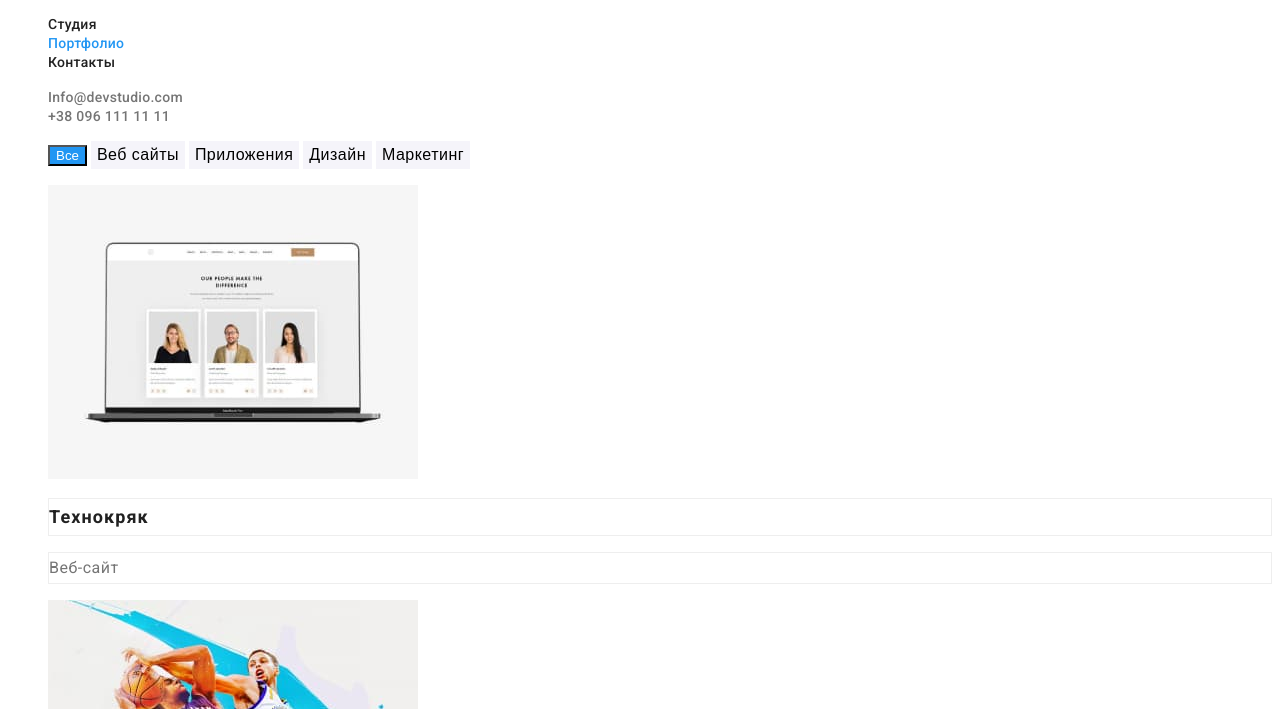
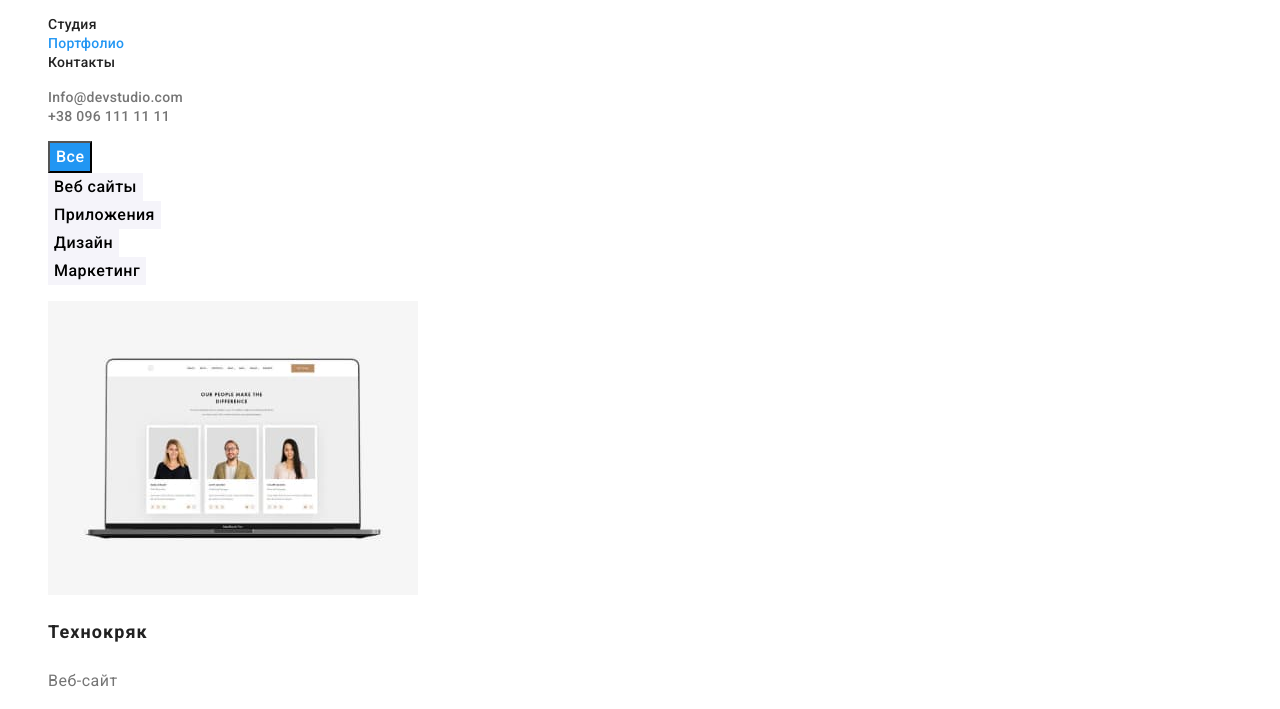
Before and after one commit to TkachikNataly/goit-markup-hw-02, a plain HTML site: page porfolio.html in a window 1280 px wide. Shown: the part 41-750 px from the top of the page. Drawn offline with Linux system fonts and the light colour scheme.

Commit message:
DZ2 Finish 3

```diff
--- a/css/style.css
+++ b/css/style.css
@@ -1,19 +1,17 @@
 :root {
-    --heading-color: #ffffff;
-    --title-color: #212121;
     --title-secondary-color: #212121;
     --primary-text-color: #757575;
     --accent-color: #2196F3;
     --lite-text-color: #ffffff;
     --logo-color: #000000;
     --background-section: #F5F4FA;
-    --background-item: #ffffff;
-    --background-accent: #2196F3;
+    --section-color: #2F303A;
+    --border-color: #EEEEEE;
     }
 body {
     font-family: "Roboto", sans-serif;
     color: var(--title-secondary-color);
-    background-color: var(--background-item);
+    background-color: var(--lite-text-color);
 }
 .list {
     list-style: none;
@@ -47,7 +45,7 @@ text-decoration: none;
     font-size: 14px;
     line-height: 1.14;
     letter-spacing: 0.02em;
-    color: var(--title-color);
+    color: var(--title-secondary-color);
 }
 .current {
     color: var(--accent-color);
@@ -64,7 +62,7 @@ text-decoration: none;
     color: var(--primary-text-color);
 }
 .section-title-two {
-    font-weight: 700;
+    font-weight: 500;
     font-size: 36px;
     line-height: 1.17;
     text-align: center;
@@ -74,7 +72,7 @@ text-decoration: none;
 /*-----------Main---------------*/
 /*-----------Heroy--------------*/
 .section-heroy {
-    background-color: #2F303A;
+    background-color: var(--section-color);
 }
 .heroy-title {
     font-weight: 900;
@@ -83,10 +81,12 @@ text-decoration: none;
     text-align: center;
     letter-spacing: 0.06em;
     text-transform: uppercase;
-    color: var(--heading-color);
+    color: var(--lite-text-color);
+    text-transform: uppercase;
 }
 .section-heroy-bt {
     background-color: var(--accent-color);
+    font-family: Roboto;
     font-weight: 700;
     font-size: 16px;
     line-height: 1.88;
@@ -122,7 +122,7 @@ text-decoration: none;
 }
 
 .team-item {
-    background-color: var(--background-item);
+    background-color: var(--lite-text-color);
 }
 
 .team-title-three {
@@ -142,26 +142,34 @@ text-decoration: none;
 }
 
 /*------------Portfolio-------------*/
+
 .portfolio-bt {
-    background-color: var(--background-section);
+    font-family: Roboto;
     font-weight: 500;
     font-size: 16px;
     line-height: 1.63;
     text-align: center;
     letter-spacing: 0.03em;
+    background-color: var(--background-section);
     border: 0;
 }
 .portfolio-bt:hover,
 .portfolio-bt:focus {
     color: var(--lite-text-color);
-    background-color: var(--background-accent);
+    background-color: var(--accent-color);
 }
 .portfolio-bt-current {
-    background-color: var(--background-accent);
+    font-family: Roboto;
+    font-weight: 500;
+    font-size: 16px;
+    line-height: 1.63;
+    text-align: center;
+    letter-spacing: 0.03em;
+    background-color: var(--accent-color);
     color: var(--lite-text-color)
 }
 .portfolio-all  {
-    background-color: var(--background-item);
+    background-color: var(--lite-text-color);
 }
 
 .portfolio-title-two {
@@ -169,18 +177,16 @@ text-decoration: none;
     font-size: 18px;
     line-height: 2;
     letter-spacing: 0.06em;
-    border: 1px solid #EEEEEE
 }
 .portfolio-p {
     font-size: 16px;
     line-height: 1.88;
     letter-spacing: 0.03em;
     color: var(--primary-text-color);
-    border: 1px solid #EEEEEE;
 }
 /*-----------Footer-------------*/
 .footer {
-    background-color: #2F303A;
+    background-color: var(--section-color);
 }
 .footer-link-adress {
     font-style: normal;
--- a/porfolio.html
+++ b/porfolio.html
@@ -47,9 +47,17 @@
             <ul class="portfolio-group list">
                 <li class="portfolio-item">
                     <button class="portfolio-bt-current bt" type="button">Все</button>
+                    </li>
+                    <li class="portfolio-item">
                     <button class="portfolio-bt bt" type="button">Веб сайты</button>
+                    </li>
+                    <li class="portfolio-item">
                     <button class="portfolio-bt bt" type="button">Приложения</button>
+                    </li>
+                    <li class="portfolio-item">
                     <button class="portfolio-bt bt" type="button">Дизайн</button>
+                    </li>
+                    <li class="portfolio-item">
                     <button class="portfolio-bt bt" type="button">Маркетинг</button>
                 </li>
             </ul>
```
